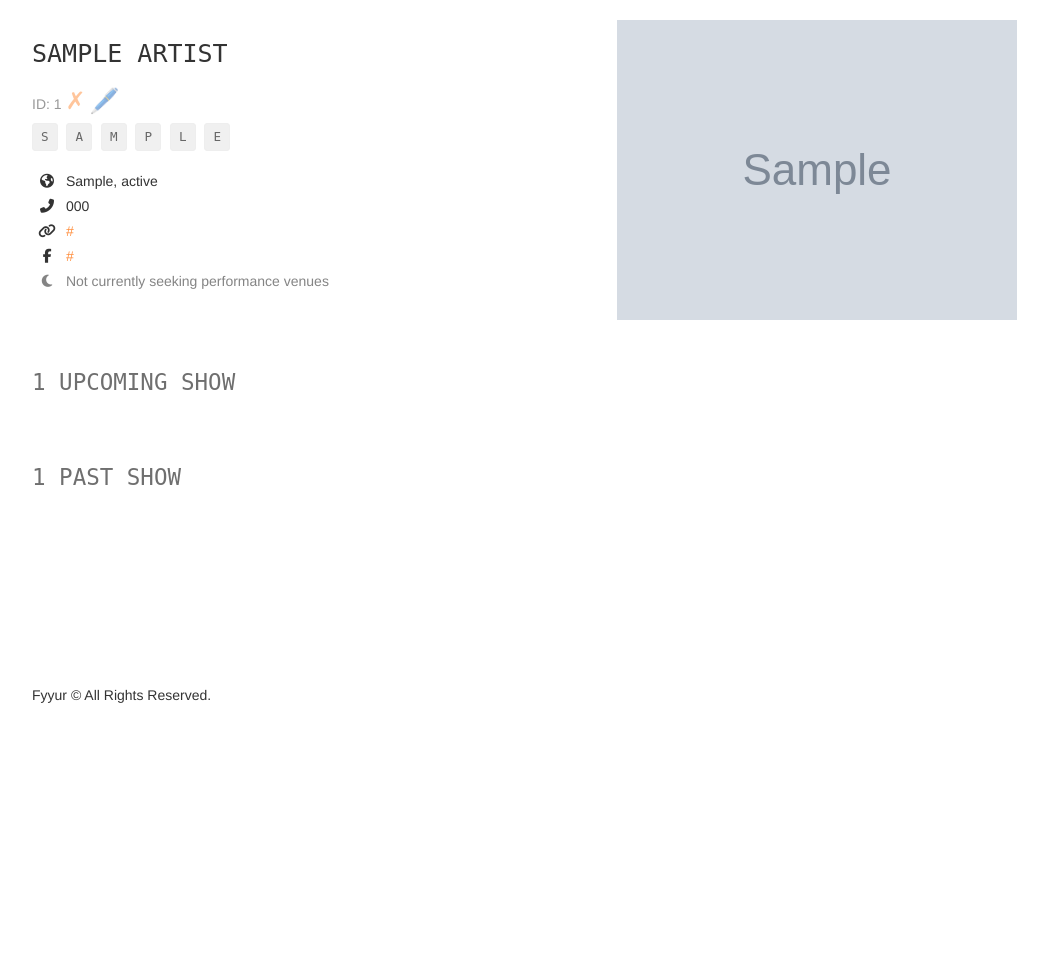
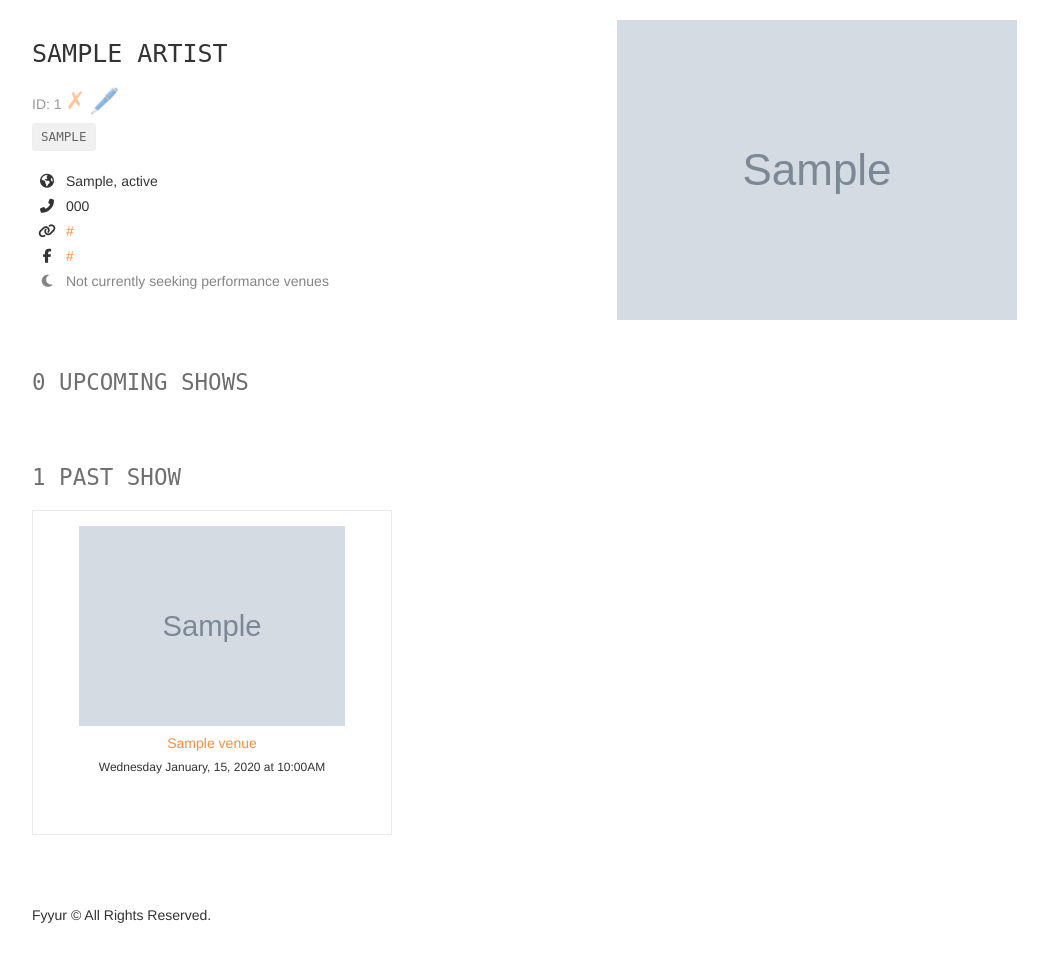
Before and after one commit to muhammad-medhat/Fyyur, a Flask app: page /artists/1 in a window 1280 px wide. Shown: the part 60-1020 px from the top of the page, without its empty margins (38-1086 px from the left). Before the commit the page ends 763 px from the top, so only its background shows below. Run offline with Flask 2, Linux system fonts and the light colour scheme; tables that the repository leaves empty hold one stand-in row (values such as "Sample post"); grey boxes marked "Sample" are stand-in pictures; some libraries are stand-ins or nearby versions.

Commit message:
adding joins

```diff
--- a/app.py
+++ b/app.py
@@ -66,9 +66,16 @@ def create_app(test_config=None):
         """
         venue_shows=[]
         if sh == 'nx':
-        # GET Upcoming shows
-            venue_shows = db.session.query(Show).join(Venue).join(Artist).filter(
-                                    Venue.id==venue_id, Show.start_time>datetime.now()
+            # shows_list = db.session.query(Show)\
+            #                           .join(Venue, Show.venue_id == Venue.id)\
+            #                           .join(Artist, Show.artist_id == Artist.id)\
+            #                           .all()
+            # GET Upcoming shows
+            venue_shows = db.session.query(Show)\
+                                    .join(Venue)\
+                                    .join(Artist)\
+                                    .filter(
+                                      Venue.id==venue_id, Show.start_time>datetime.now()
                                     ).all()
 
         elif sh=='pv':
@@ -80,6 +87,44 @@ def create_app(test_config=None):
             # GET all shows
             venue_shows = db.session.query(Show).join(Venue).join(Artist).filter( Venue.id==venue_id).all()
         # print(venue_shows)
+        return venue_shows
+
+    def get_artist_shows(artist_id, sh='al'):
+            # return []
+        """
+        Function to get shows of this venue
+        Args:
+            sh (str, optional): Defaults to 'all' gets all shows for the selected venue.
+            sh (str, optional): 'nx' gets all next shows for the selected venue.
+            sh (str, optional): 'pv' gets all previous shows for the selected venue.
+        """
+        venue_shows=[]
+        if sh == 'nx':
+
+            # GET Upcoming shows
+            artist_shows = db.session.query(Show)\
+                                    .join(Venue)\
+                                    .join(Artist)\
+                                    .filter(
+                                      Artist.id==artist_id, Show.start_time>datetime.now()
+                                    ).all()
+
+        elif sh=='pv':
+            # GET previous shows
+            venue_shows = db.session.query(Show)\
+                                    .join(Venue)\
+                                    .join(Artist)\
+                                    .filter(
+                                      Artist.id==artist_id, Show.start_time<datetime.now()
+                                    ).all()
+        else:
+            # GET all shows
+            venue_shows = db.session.query(Show)\
+                                    .join(Venue)\
+                                    .join(Artist)\
+                                    .filter(
+                                      Artist.id==artist_id
+                                    ).all()
         return venue_shows
 
 
@@ -150,14 +195,14 @@ def create_app(test_config=None):
         "image_link": v.image_link,
         "past_shows": [{
           "artist_id": s.artist_id,
-          "artist_name":s.artist_name,
-          "artist_image_link":s.artist_image_link ,
+          "artist_name": Artist.query.get(s.artist_id).name,
+          "artist_image_link": Artist.query.get(s.artist_id).image_link ,
           "start_time":s.start_time
           } for s in get_venue_shows(v.id, 'pv')],
         "upcoming_shows": [{
           "artist_id": s.artist_id,
-          "artist_name":s.artist_name,
-          "artist_image_link":s.artist_image_link ,
+          "artist_name": Artist.query.get(s.artist_id).name,
+          "artist_image_link": Artist.query.get(s.artist_id).image_link ,
           "start_time":s.start_time
           } for s in get_venue_shows(v.id, 'nx')],
         "past_shows_count": len(get_venue_shows(v.id, 'pv')),
@@ -254,7 +299,7 @@ def create_app(test_config=None):
       data={
         "id":                  art.id ,
         "name":                art.name,
-        "genres":              art.genres,
+        "genres":              [art.genres],
         "city":                art.city,
         "state":               art.state,
         "phone":               art.phone,
@@ -263,18 +308,29 @@ def create_app(test_config=None):
         "seeking_talent":      art.seeking_talent,
         "seeking_description": art.seeking_description,
         "image_link":          art.image_link,
-        "past_shows": [],
-        "upcoming_shows": [],
-        "past_shows_count": 1,
-        "upcoming_shows_count":1
+
+        "past_shows": [{
+          "venue_id": s.venue_id,
+          "venue_name": Venue.query.get(s.venue_id).name ,
+          "venue_image_link": Venue.query.get(s.venue_id).image_link  ,
+          "start_time": s.start_time.strftime("%m/%d/%Y, %H:%M")
+          } for s in get_artist_shows(art.id, 'pv')],
+
+        "upcoming_shows":  [{
+          "venue_id": s.venue_id,
+          "venue_name": Venue.query.get(s.venue_id).name ,
+          "venue_image_link": Venue.query.get(s.venue_id).image_link  ,
+          "start_time": s.start_time.strftime("%m/%d/%Y, %H:%M")
+          } for s in get_artist_shows(art.id, 'nx')],
+
+        "past_shows_count": len(get_artist_shows(art.id, 'pv')),
+        "upcoming_shows_count": len(get_artist_shows(art.id, 'nx'))
       }
-      # {
-      #     "venue_id": 1,
-      #     "past_shows": [{
+
       #     "venue_id": 1,
       #     "venue_name": "The  " ,
       #     "venue_image_link": "" ,
-      #     "start_time": "2019"
+      #     "start_time":
 
 
       return render_template('pages/show_artist.html', artist=data)
@@ -314,13 +370,10 @@ def create_app(test_config=None):
         "seeking_description": v.seeking_description,
         "image_link": v.image_link
       }
-      # TODO: populate form with values from venue with ID <venue_id>
       return render_template('forms/edit_venue.html', form=form, venue=venue)
 
     @app.route('/venues/<int:venue_id>/edit', methods=['POST'])
     def edit_venue_submission(venue_id):
-      # TODO: take values from the form submitted, and update existing
-      # venue record with ID <venue_id> using the new attributes
       v = Venue.query.get(venue_id)
       form = VenueForm()
       post_data = {
@@ -333,9 +386,12 @@ def create_app(test_config=None):
           "facebook_link" : form.facebook_link.data,
           "image_link"    : form.image_link.data
       }
-      print(post_data)
       try :
+        print('=== befor validation ========')
+        print(form.errors)
         if form.validate_on_submit():
+          print('===after validation ========')
+
           v = Venue(
             name=           post_data['name'],
             city=           post_data['city'],
@@ -347,13 +403,13 @@ def create_app(test_config=None):
             image_link=     post_data['image_link']
           )
           print(v.format())
+          print('=======================')
           v.update()
           print('update')
           flash(f"Venue  {request.form['name'] } was successfully edited!")
         else:
           flash(f"An error occurred. Venue {request.form['name']} could not be edited.")
       except:
-        # TODO: on unsuccessful db insert, flash an error instead.
         flash(f"An error occurred. Venue {request.form['name']} could not be edited.")
 
       return redirect(url_for('show_venue', venue_id=venue_id))
@@ -384,9 +440,7 @@ def create_app(test_config=None):
       print(form)
       print(post_data)
       try :
-          # print('before valid')
           if form.validate_on_submit():
-            print('after valid')
             art = Artist(
               name=           post_data['name'],
               city=           post_data['city'],
@@ -406,13 +460,11 @@ def create_app(test_config=None):
               flash(f"An error occurred. Artist {request.form['name']} could not be listed.")
 
       except:
-          # TODO: on unsuccessful db insert, flash an error instead.
           flash(f"An error occurred. Artist {request.form['name']} could not be listed.")
       finally:
           flash(form.errors)
 
 
-      # see: http://flask.pocoo.org/docs/1.0/patterns/flashing/
       return redirect(url_for('index'))
 
 
@@ -422,9 +474,7 @@ def create_app(test_config=None):
 
     @app.route('/shows')
     def shows():
-      # displays list of shows at /shows
-      # TODO: replace with real venues data.
-      #       num_shows should be aggregated based on number of upcoming shows per venue.
+    #       num_shows should be aggregated based on number of upcoming shows per venue.
     #   q = text("""
     #       select v.id as venue_id , v.name as venue_name, a.id as artist_id, a.name as artist_name,
     #       a.image_link as artist_image_link, s.start_time
@@ -437,7 +487,6 @@ def create_app(test_config=None):
           .join(Venue, Show.venue_id == Venue.id)\
           .join(Artist, Show.artist_id == Artist.id)\
           .all()
-      print(shows_list)
       ret = [{
             "venue_id": s.venue_id,
             "venue_name": Venue.query.get(s.venue_id).name,
@@ -457,17 +506,29 @@ def create_app(test_config=None):
 
     @app.route('/shows/create', methods=['POST'])
     def create_show_submission():
-      # called to create new shows in the db, upon submitting new show listing form
-      # TODO: insert form data as a new Show record in the db, instead
 
-      # on successful db insert, flash success
-      flash('Show was successfully listed!')
-      # TODO: on unsuccessful db insert, flash an error instead.
-      # e.g., flash('An error occurred. Show could not be listed.')
-      # see: http://flask.pocoo.org/docs/1.0/patterns/flashing/
+      form = ShowForm()
+      post_data = {
+          "artist_id"  : form.artist_id.data,
+          "venue_id"   : form.venue_id.data,
+          "start_time" : form.start_time.data
+      }
+      try :
+        if form.validate_on_submit():
+          print('after valid')
+          sh = Show(
+            artist_id  = post_data["artist_id" ],
+            venue_id   = post_data["venue_id"  ],
+            start_time = post_data["start_time"]
+          )
+          sh.insert()
+          flash('Show was successfully listed!')
+      except:
+        flash('An error occurred. Show could not be listed.')
       return render_template('pages/home.html')
-    #######################################################
-    @app.route('/venues/add', methods=['POST', 'GET'])
+
+    #########################Just for testing ##############################
+    # @app.route('/venues/add', methods=['POST', 'GET'])
     def add_vnu():
           try:
             post_data=request
--- a/templates/pages/show_artist.html
+++ b/templates/pages/show_artist.html
@@ -59,11 +59,12 @@
 	<h2 class="monospace">{{ artist.upcoming_shows_count }} Upcoming {% if artist.upcoming_shows_count == 1 %}Show{% else %}Shows{% endif %}</h2>
 	<div class="row">
 		{%for show in artist.upcoming_shows %}
+		{{show}}
 		<div class="col-sm-4">
 			<div class="tile tile-show">
 				<img src="{{ show.venue_image_link }}" alt="Show Venue Image" />
 				<h5><a href="/venues/{{ show.venue_id }}">{{ show.venue_name }}</a></h5>
-				<h6>{{ show.start_time|datetime('full') }}</h6>
+				<h6>{{show.start_time|datetime('full') }}</h6>
 			</div>
 		</div>
 		{% endfor %}
```
Also changed, not shown: models.py (+14 -0 lines), r.txt (deleted, +0 -26 lines), requirements.txt (+25 -3 lines).
